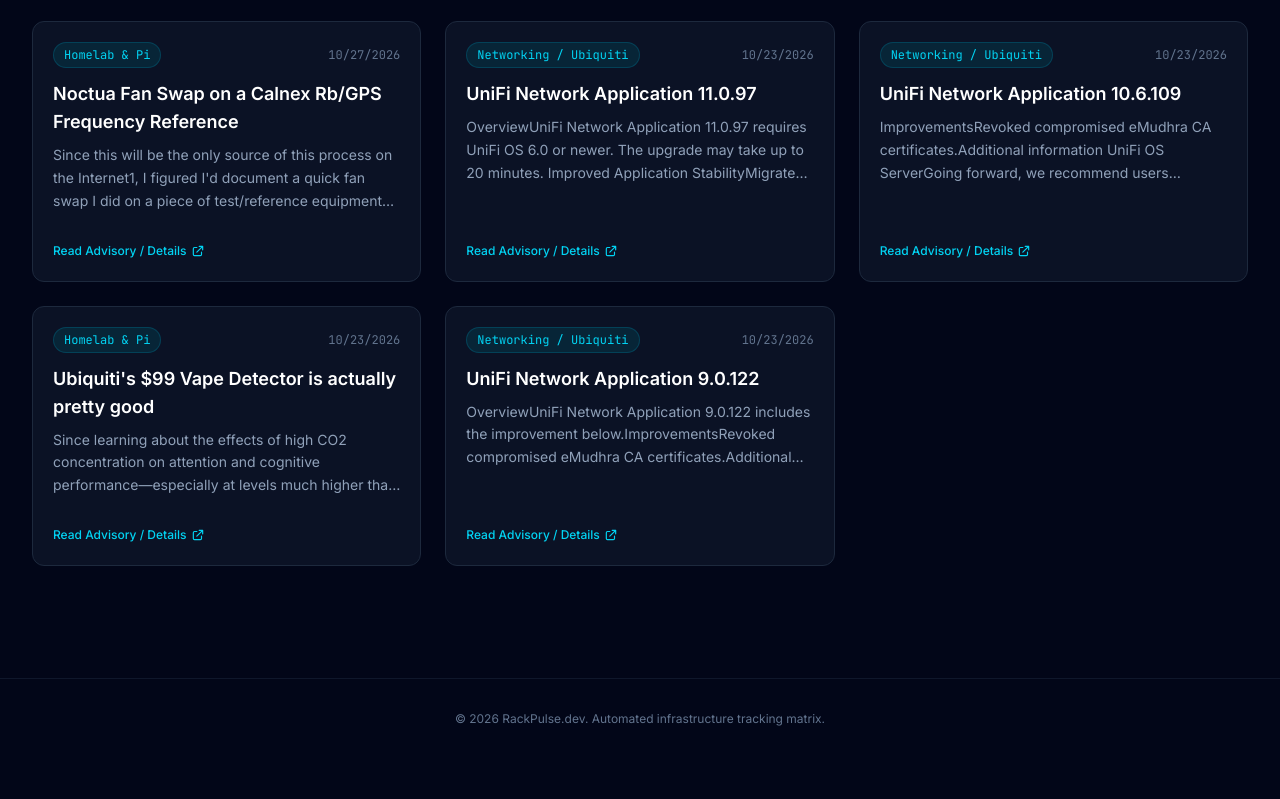
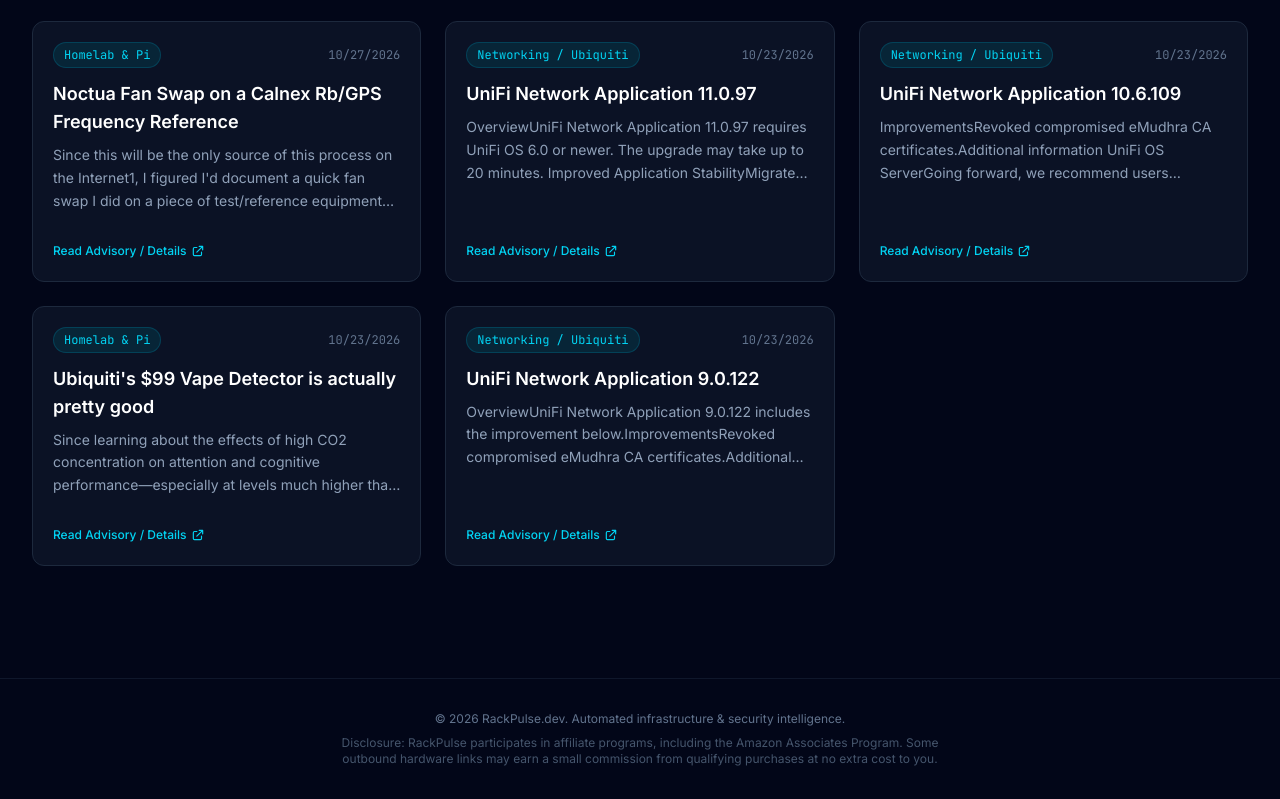
Before and after one commit to TimmyDB432/rackpulse, a plain HTML site: page public/index.html in a window 1280 px wide. Shown: the part 7383-8182 px from the top of the page. Before the commit the page ends 8142 px from the top, so only its background shows below. Drawn offline with nearby package versions, Linux system fonts and the light colour scheme.

Commit message:
Update index.html

```diff
--- a/public/index.html
+++ b/public/index.html
@@ -88,9 +88,13 @@
 
     </main>
 
-    <!-- Footer -->
-    <footer class="border-t border-slate-900 mt-20 py-8 text-center text-xs text-slate-500">
-        <p>&copy; 2026 RackPulse.dev. Automated infrastructure tracking matrix.</p>
+<!-- Footer -->
+    <footer class="border-t border-slate-900 mt-20 py-8 text-center text-xs text-slate-500 space-y-2">
+        <p>&copy; 2026 RackPulse.dev. Automated infrastructure & security intelligence.</p>
+        <p class="text-slate-600 max-w-2xl mx-auto px-4">
+            Disclosure: RackPulse participates in affiliate programs, including the Amazon Associates Program.
+            Some outbound hardware links may earn a small commission from qualifying purchases at no extra cost to you.
+        </p>
     </footer>
 
     <!-- Frontend Logic Script -->
```
